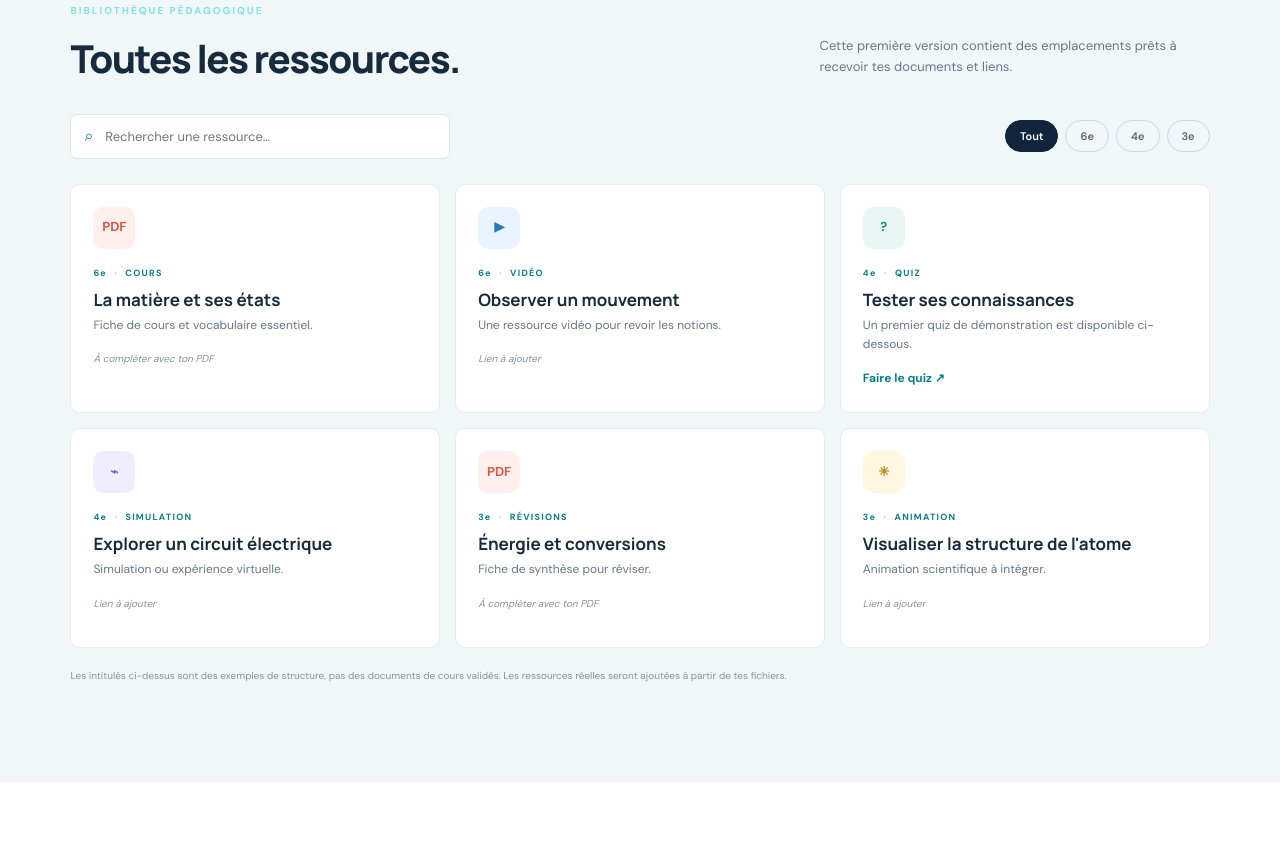
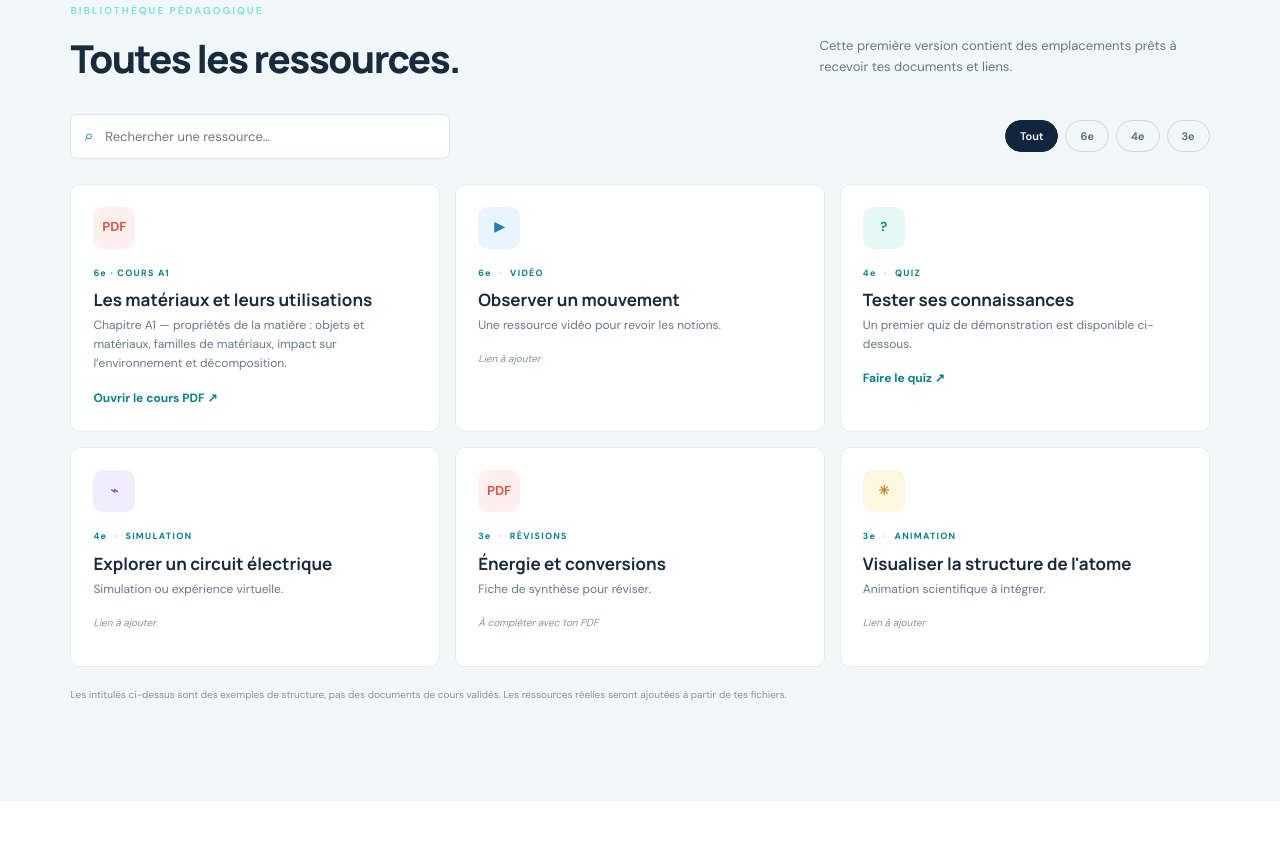
Before and after one commit to profpetiniot/ressources-physique-chimie, a plain HTML site: page index.html in a window 1280 px wide. Shown: the part 1354-2200 px from the top of the page. Drawn offline with Linux system fonts and the light colour scheme.

Commit message:
Add resource card for materials and their uses
Added a new resource card for materials and their uses, including a PDF link.

```diff
--- a/index.html
+++ b/index.html
@@ -79,10 +79,26 @@
         </div>
       </div>
       <div class="resource-grid" id="resourceGrid">
-        <article class="resource-card" data-level="6e" data-search="fiche cours matière états physiques pdf">
-          <div class="resource-icon pdf-icon">PDF</div><div class="resource-meta">6e <span>·</span> COURS</div>
-          <h3>La matière et ses états</h3><p>Fiche de cours et vocabulaire essentiel.</p><span class="resource-status">À compléter avec ton PDF</span>
-        </article>
+        <article class="resource-card"
+ data-level="6e"
+ data-search="cours matériaux utilisations matière objet familles matériaux environnement décomposition pdf">
+
+  <div class="resource-icon pdf-icon">PDF</div>
+  <div class="resource-meta">6e · COURS A1</div>
+
+  <h3>Les matériaux et leurs utilisations</h3>
+
+  <p>Chapitre A1 — propriétés de la matière :
+  objets et matériaux, familles de matériaux,
+  impact sur l’environnement et décomposition.</p>
+
+  <a class="card-link"
+  href="pdf/A1-materiaux-et-leurs-utilisations-6e.pdf"
+  target="_blank" rel="noopener">
+  Ouvrir le cours PDF ↗
+  </a>
+
+</article>
         <article class="resource-card" data-level="6e" data-search="vidéo mouvement trajectoire vitesse">
           <div class="resource-icon video-icon">▶</div><div class="resource-meta">6e <span>·</span> VIDÉO</div>
           <h3>Observer un mouvement</h3><p>Une ressource vidéo pour revoir les notions.</p><span class="resource-status">Lien à ajouter</span>
```
